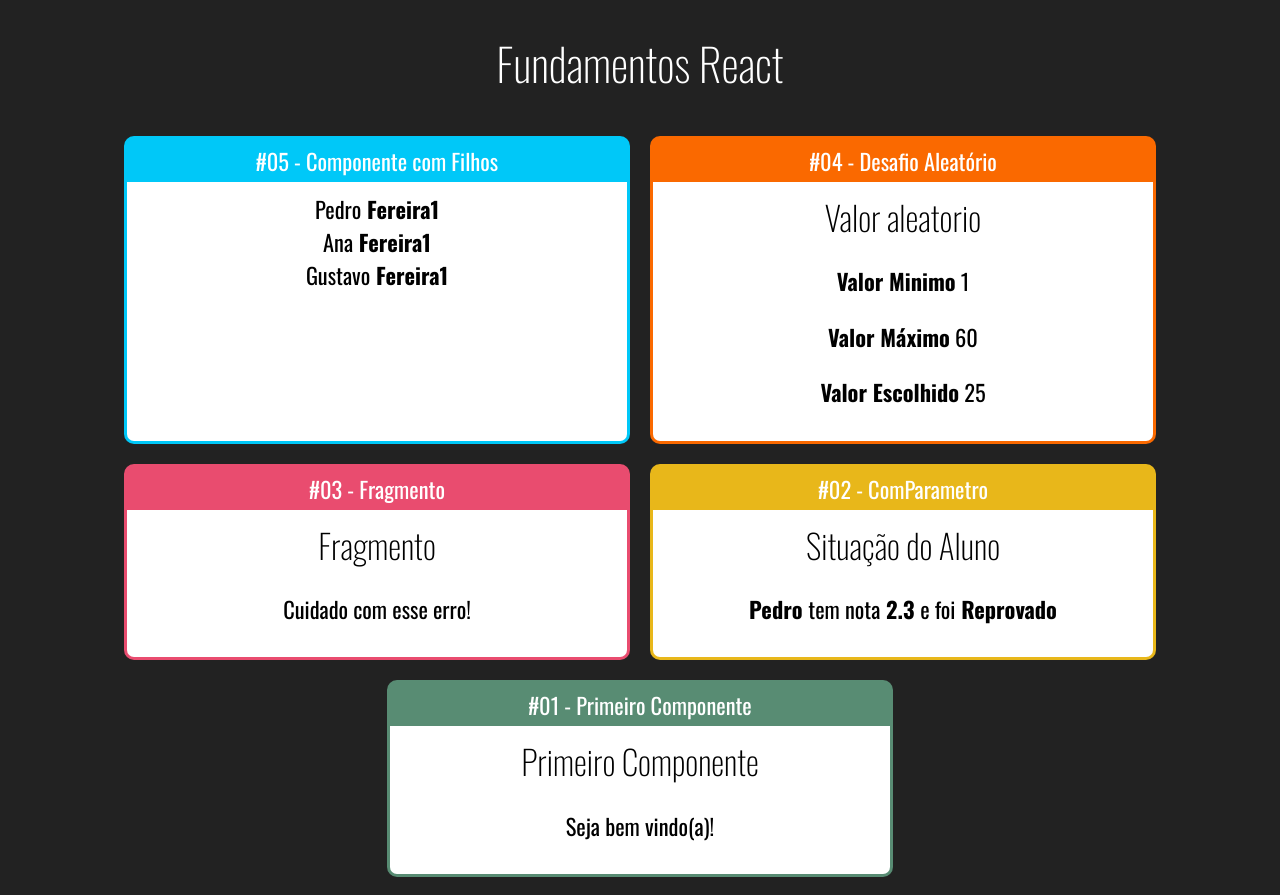
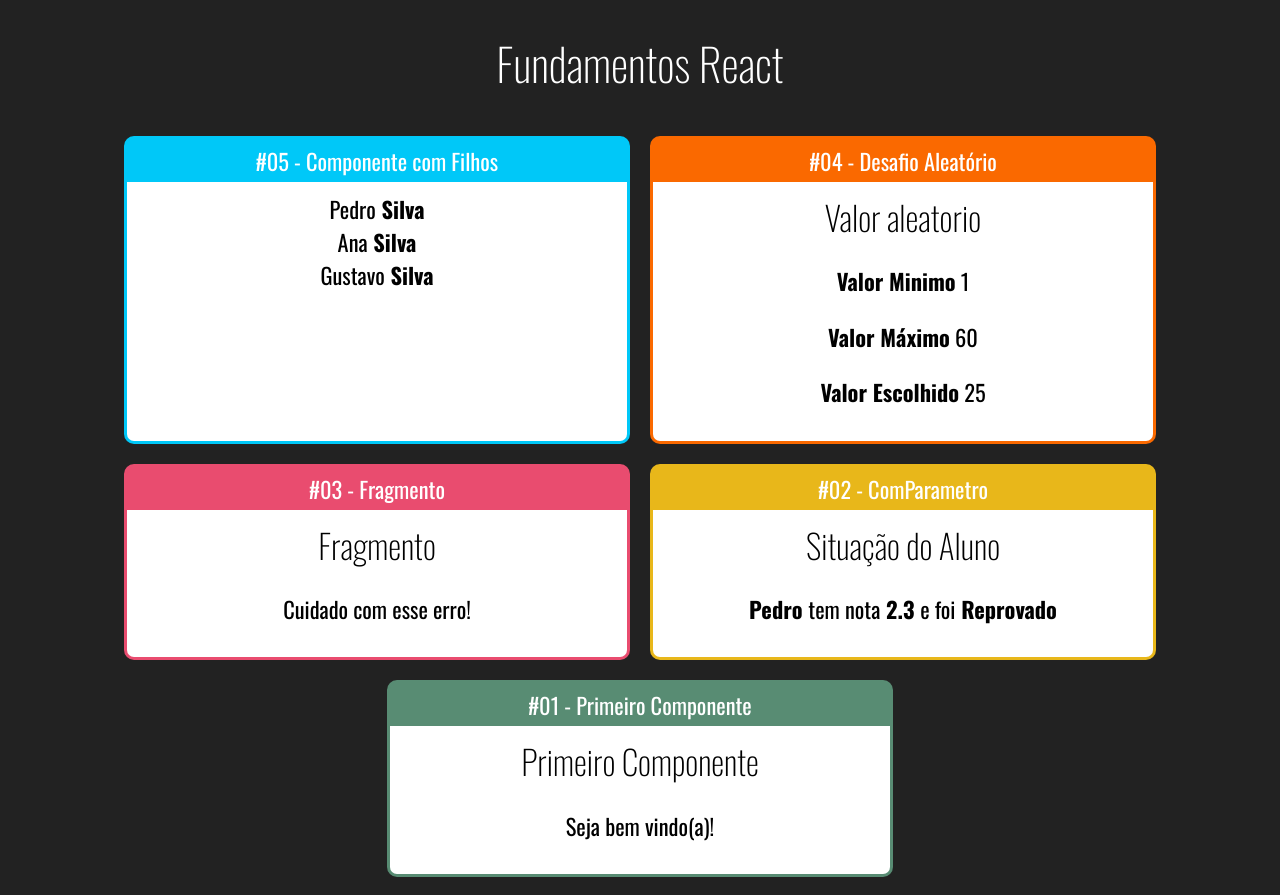
Before and after one commit to lucasg13info/curso-react, a React (Create React App) app in the folder fundamentos-react/: page / in a window 1280 px wide. Built offline with nearby package versions, Linux system fonts and the light colour scheme.

Commit message:
Passando as propriedades de pai para filho

```diff
--- a/fundamentos-react/src/App.jsx
+++ b/fundamentos-react/src/App.jsx
@@ -17,7 +17,7 @@ export default () =>(
         <div className="Cards">
 
         <Card titulo="#05 - Componente com Filhos" color="#00C8F8">
-            <Familia sobrenome="Fereira1">
+            <Familia sobrenome="Silva">
                 <FamiliaMembro nome="Pedro"/>
                 <FamiliaMembro nome ="Ana"/>
                 <FamiliaMembro nome="Gustavo"/>
--- a/fundamentos-react/src/components/basicos/Familia.jsx
+++ b/fundamentos-react/src/components/basicos/Familia.jsx
@@ -2,13 +2,13 @@ import React, {cloneElement} from 'react'
 
 
 export default props => {
+
     return (
         <div>
-            {
-            React.Children.map(props.children, child => {
-                return cloneElement(child, props)
-            })
-            }
+            {props.children.map((child, i) => {
+                return cloneElement(child, { ...props, key: i });
+            })}
+
         </div>
-    )
-}
+    );
+};
```
